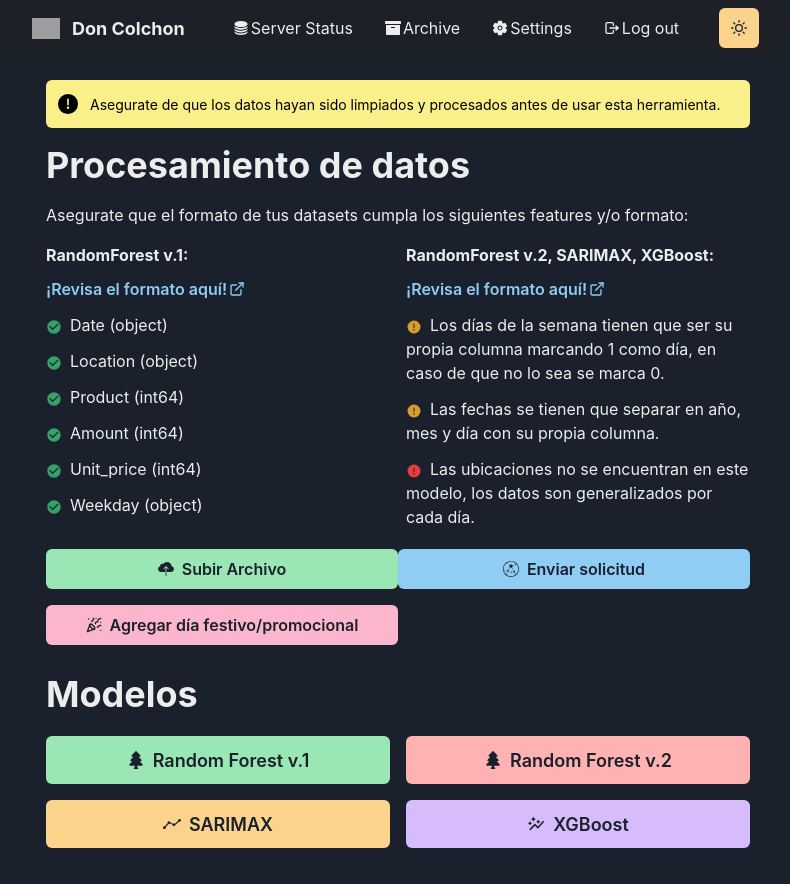
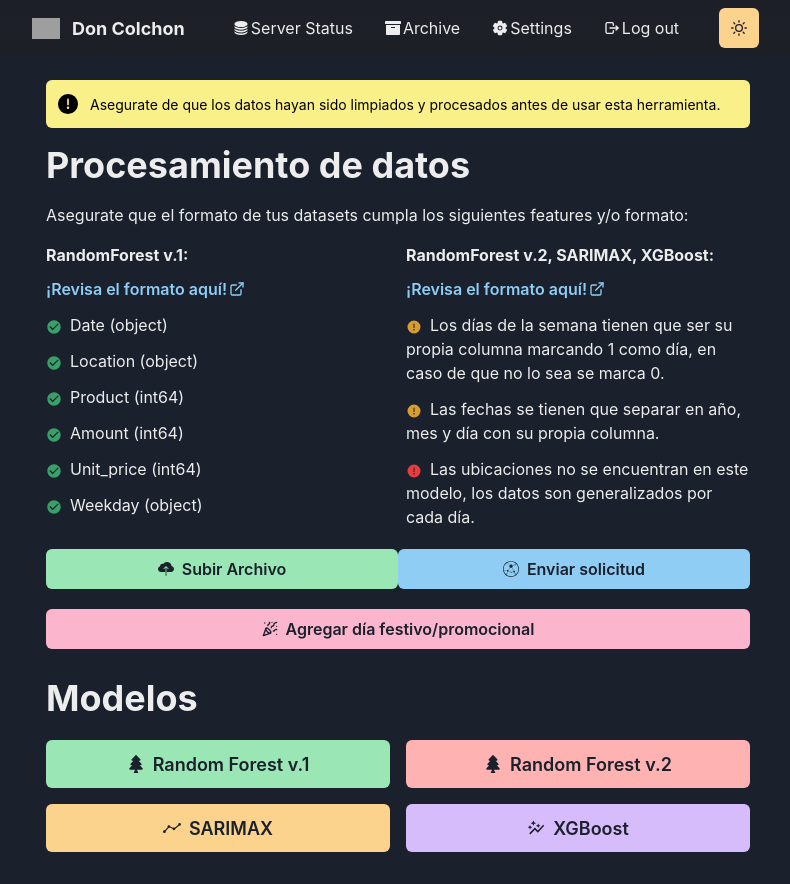
Before and after one commit to rpribau/TC2004-Reto, a Next.js app: page / in a window 1280 px wide. Shown: the whole page, without its empty margins (242-1032 px from the left). Built offline with nearby package versions, Linux system fonts and the light colour scheme; grey boxes are pictures that could not be loaded.

Commit message:
Order changed again...

```diff
--- a/components/holiday_button.js
+++ b/components/holiday_button.js
@@ -73,7 +73,7 @@ function HolidayButton() {
     };
 
     return (
-        <Box mt={5} display="flex" justifyContent="center" flexDirection="column">
+        <Box mt={1} display="flex" justifyContent="center" flexDirection="column">
             <Button
                 colorScheme="pink"
                 onClick={handleClick}
--- a/pages/index.js
+++ b/pages/index.js
@@ -37,10 +37,8 @@ const Page = () => {
                 <Box width={['100%', '50%']} mb={4}>
                     {isClient && <BotonRequest />}
                 </Box>
-                <Box width={['100%', '50%']} mt={-5}>
-                    {isClient && <HolidayButton />}
-                </Box>
             </Flex>
+            {isClient && <HolidayButton />}
 
             <Heading as="h2" variant="page-title" mt={7}>
                 Modelos
```
